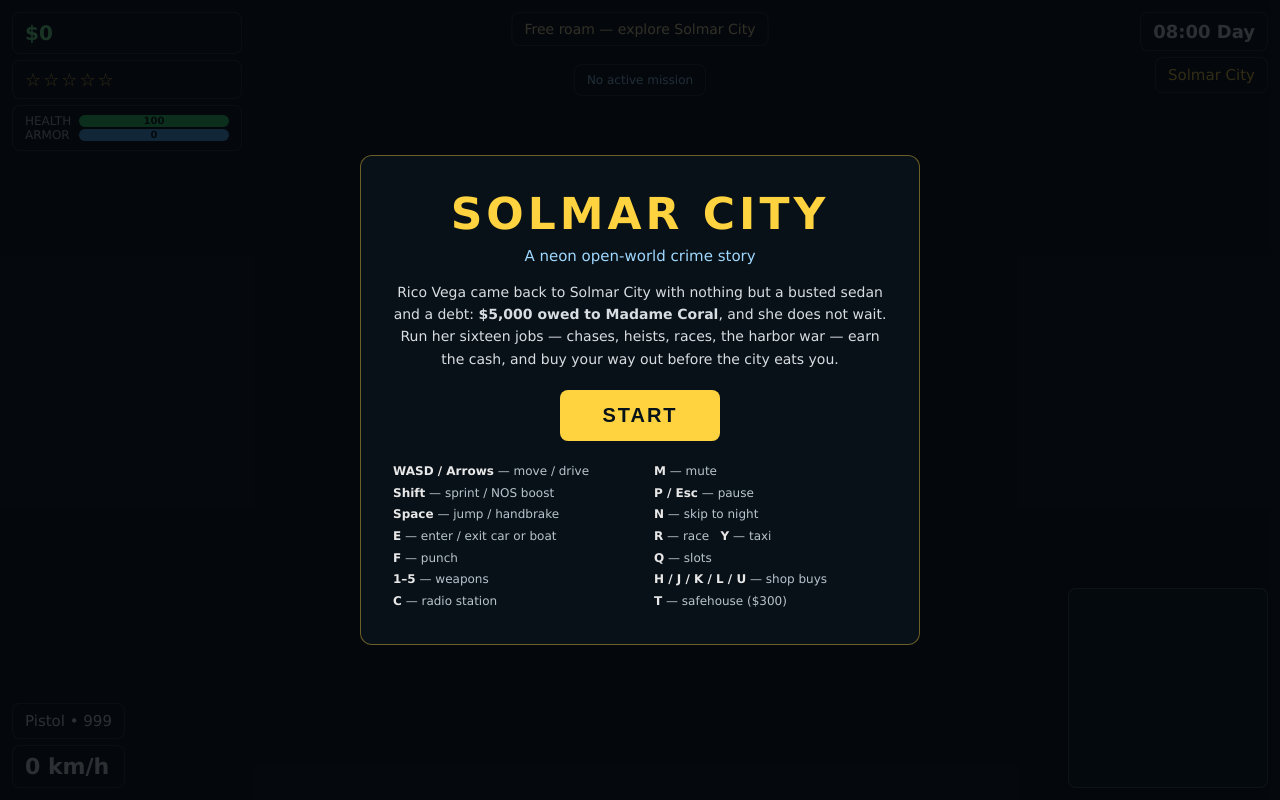
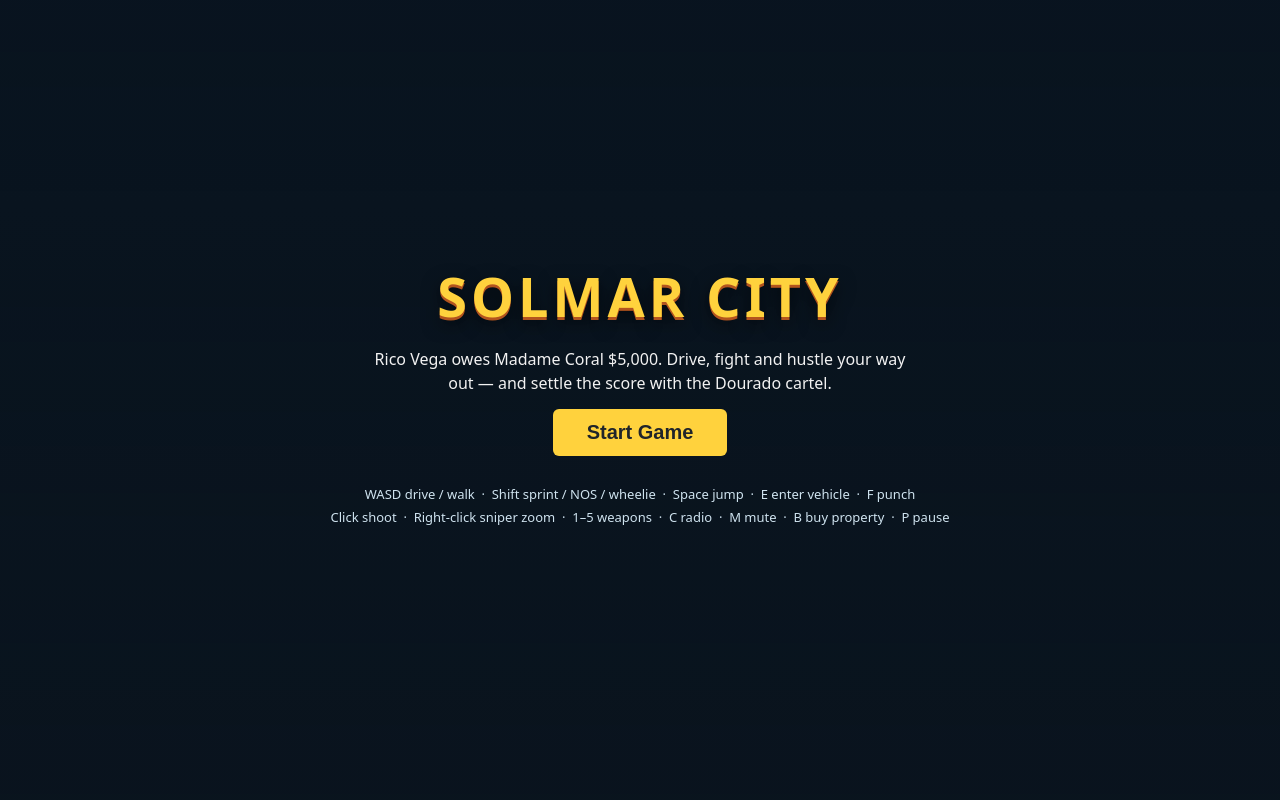
Before and after one commit to riandi21/solmar-city, a plain HTML site: page game/index.html in a window 1280 px wide. Drawn offline with Linux system fonts and the light colour scheme.

Commit message:
v5: Solmar City Round 6 — root + shell

```diff
--- a/game/index.html
+++ b/game/index.html
@@ -1,110 +1,65 @@
-<!DOCTYPE html>
+<!doctype html>
 <html lang="en">
 <head>
 <meta charset="utf-8">
 <meta name="viewport" content="width=device-width, initial-scale=1">
-<title>Solmar City</title>
+<meta name="description" content="Solmar City — an original sun-soaked coastal open-world crime game. Drive, fight and hustle across the city as Rico Vega.">
+<title>Solmar City — Open-World Crime Game</title>
+<style>
+  html, body { margin: 0; height: 100%; overflow: hidden; background: #0c141c; font-family: system-ui, -apple-system, "Segoe UI", sans-serif; color: #f2f2f2; }
+  #game { position: fixed; inset: 0; width: 100%; height: 100%; display: block; touch-action: none; }
+  #hud { position: fixed; inset: 0; pointer-events: none; z-index: 5; }
+  #hud-top { position: absolute; top: 12px; right: 16px; display: flex; gap: 18px; align-items: center; font-weight: 700; text-shadow: 0 1px 3px rgba(0,0,0,.8); }
+  #hud-cash { font-size: 26px; color: #7dff9e; }
+  #hud-clock { font-size: 18px; }
+  #hud-district { font-size: 15px; color: #ffd23d; }
+  #hud-wanted { font-size: 20px; color: #ffd23d; letter-spacing: 2px; }
+  #hud-wanted.hot { color: #ff5a5a; }
+  #hud-health-wrap { position: absolute; top: 52px; right: 16px; display: flex; gap: 8px; align-items: center; font-weight: 700; text-shadow: 0 1px 3px rgba(0,0,0,.8); }
+  #hud-health-bar { width: 170px; height: 13px; background: rgba(0,0,0,.55); border: 1px solid rgba(255,255,255,.35); }
+  #hud-health-fill { height: 100%; width: 100%; background: #3ddc84; }
+  #hud-health-fill.low { background: #ff5a5a; }
+  #hud-armor { position: absolute; top: 76px; right: 16px; font-size: 13px; font-weight: 700; color: #8ecbff; text-shadow: 0 1px 3px rgba(0,0,0,.8); }
+  #hud-weapon { position: absolute; top: 98px; right: 16px; font-size: 14px; font-weight: 700; text-shadow: 0 1px 3px rgba(0,0,0,.8); }
+  #hud-speed { position: absolute; bottom: 18px; right: 18px; font-size: 30px; font-weight: 800; text-shadow: 0 2px 4px rgba(0,0,0,.85); }
+  #hud-nos-wrap { position: absolute; bottom: 60px; right: 18px; display: flex; gap: 8px; align-items: center; font-weight: 700; font-size: 13px; text-shadow: 0 1px 3px rgba(0,0,0,.8); }
+  #hud-nos-bar { width: 130px; height: 10px; background: rgba(0,0,0,.55); border: 1px solid rgba(255,255,255,.35); }
+  #hud-nos-fill { height: 100%; width: 100%; background: #ff8c2e; }
+  #hud-objective { position: absolute; top: 12px; left: 16px; max-width: 430px; font-size: 15px; font-weight: 700; background: rgba(0,0,0,.5); padding: 8px 12px; border-left: 4px solid #ffd23d; }
+  #hud-mission-tracker { position: absolute; top: 64px; left: 16px; font-size: 13px; background: rgba(0,0,0,.45); padding: 5px 10px; }
+  #hud-activity { position: absolute; top: 94px; left: 16px; font-size: 13px; background: rgba(0,0,0,.45); padding: 5px 10px; }
+  #hud-heist { position: absolute; top: 124px; left: 16px; font-size: 13px; background: rgba(0,0,0,.45); padding: 5px 10px; color: #ffd23d; }
+  #hud-revenge { position: absolute; top: 154px; left: 16px; font-size: 13px; background: rgba(0,0,0,.45); padding: 5px 10px; color: #ff9d5c; }
+  #hud-territory { position: absolute; bottom: 218px; left: 16px; font-size: 12px; background: rgba(0,0,0,.5); padding: 6px 10px; }
+  #hud-bike { position: absolute; bottom: 248px; left: 16px; font-size: 12px; background: rgba(0,0,0,.5); padding: 6px 10px; }
+  #hud-tire { position: absolute; bottom: 278px; left: 16px; font-size: 13px; font-weight: 700; background: rgba(120,0,0,.65); padding: 6px 10px; }
+  #hud-properties { position: absolute; bottom: 18px; left: 222px; font-size: 12px; background: rgba(0,0,0,.5); padding: 6px 10px; max-width: 420px; }
+  #hud-toast { position: absolute; top: 38%; left: 50%; transform: translate(-50%, -50%); font-size: 20px; font-weight: 800; text-align: center; background: rgba(0,0,0,.65); padding: 12px 22px; border-radius: 6px; opacity: 0; transition: opacity .25s; max-width: 640px; }
+  #hud-toast.show { opacity: 1; }
+  #hud-minimap { position: absolute; bottom: 12px; left: 12px; width: 200px; height: 200px; border: 2px solid rgba(255,255,255,.55); border-radius: 4px; background: rgba(12,20,28,.82); }
+  #menu { position: fixed; inset: 0; z-index: 10; display: flex; flex-direction: column; align-items: center; justify-content: center; gap: 14px; background: linear-gradient(180deg, rgba(8,20,32,.82), rgba(8,20,32,.55)); text-align: center; padding: 24px; }
+  #menu.hidden, #pause-note.hidden { display: none; }
+  #menu-title { font-size: 54px; font-weight: 900; letter-spacing: 4px; color: #ffd23d; text-shadow: 0 3px 0 #b3541e, 0 6px 18px rgba(0,0,0,.7); margin: 0; }
+  #menu-text { max-width: 560px; font-size: 16px; line-height: 1.5; margin: 0; }
+  #menu-controls { font-size: 13px; line-height: 1.7; color: #cfe3ef; }
+  #start-button { pointer-events: auto; font-size: 20px; font-weight: 800; padding: 12px 34px; border: none; border-radius: 6px; background: #ffd23d; color: #20242a; cursor: pointer; }
+  #start-button:hover { background: #ffe27a; }
+  #pause-note { position: fixed; top: 40%; left: 50%; transform: translate(-50%, -50%); z-index: 9; font-size: 34px; font-weight: 900; letter-spacing: 3px; background: rgba(0,0,0,.65); padding: 14px 30px; border-radius: 8px; }
+</style>
 <script type="importmap">
-{
-  "imports": {
-    "three": "./vendor/three.module.min.js"
-  }
-}
+{ "imports": { "three": "./vendor/three.module.min.js" } }
 </script>
-<style>
-  * { box-sizing: border-box; margin: 0; padding: 0; }
-  html, body { width: 100%; height: 100%; overflow: hidden; background: #0a0f14; font-family: Verdana, Geneva, sans-serif; color: #e8e8e8; }
-  #game-canvas { position: fixed; inset: 0; width: 100%; height: 100%; display: block; }
-  .panel { background: rgba(8, 14, 20, 0.72); border: 1px solid rgba(255, 255, 255, 0.14); border-radius: 8px; padding: 8px 12px; }
-  #hud { position: fixed; inset: 0; pointer-events: none; z-index: 5; font-size: 14px; }
-  #hud-top-left { position: absolute; top: 12px; left: 12px; display: flex; flex-direction: column; gap: 6px; }
-  #hud-cash { font-size: 20px; font-weight: bold; color: #7dff9b; }
-  #hud-stars { color: #ffd23f; font-size: 18px; letter-spacing: 2px; }
-  .bar-row { display: flex; align-items: center; gap: 8px; font-size: 12px; }
-  .bar-label { width: 46px; color: #b8c4cc; }
-  .bar-track { width: 150px; height: 12px; background: rgba(255, 255, 255, 0.15); border-radius: 6px; overflow: hidden; }
-  .bar-fill { height: 100%; width: 100%; text-align: center; font-size: 10px; line-height: 12px; color: #06121a; font-weight: bold; }
-  #hud-health { background: #2ee66b; }
-  #hud-armor { background: #4db8ff; }
-  #hud-top-right { position: absolute; top: 12px; right: 12px; text-align: right; display: flex; flex-direction: column; gap: 6px; align-items: flex-end; }
-  #hud-clock { font-size: 18px; font-weight: bold; }
-  #hud-district { color: #ffd23f; font-size: 15px; }
-  #hud-objective { position: absolute; top: 12px; left: 50%; transform: translateX(-50%); max-width: 44%; text-align: center; font-size: 14px; color: #ffe9a8; }
-  #hud-mission { position: absolute; top: 64px; left: 50%; transform: translateX(-50%); font-size: 12px; color: #9fd8ff; }
-  #hud-activity { position: absolute; top: 88px; left: 50%; transform: translateX(-50%); font-size: 12px; color: #c9f7c9; }
-  #hud-toast { position: absolute; bottom: 120px; left: 50%; transform: translateX(-50%); font-size: 16px; color: #fff; background: rgba(8, 14, 20, 0.8); padding: 8px 16px; border-radius: 8px; display: none; }
-  #hud-bottom-left { position: absolute; bottom: 12px; left: 12px; display: flex; flex-direction: column; gap: 6px; }
-  #hud-weapon { font-size: 15px; }
-  #hud-speed { font-size: 22px; font-weight: bold; }
-  #minimap-wrap { position: absolute; bottom: 12px; right: 12px; }
-  #minimap { width: 200px; height: 200px; border: 1px solid rgba(255, 255, 255, 0.25); border-radius: 8px; background: rgba(8, 18, 28, 0.85); display: block; }
-  #menu { position: fixed; inset: 0; z-index: 10; display: flex; align-items: center; justify-content: center; background: rgba(4, 8, 12, 0.82); }
-  #menu-card { max-width: 560px; width: 92%; text-align: center; padding: 32px; background: rgba(10, 18, 26, 0.95); border: 1px solid rgba(255, 210, 63, 0.4); border-radius: 12px; }
-  #menu-card h1 { font-size: 44px; letter-spacing: 4px; color: #ffd23f; margin-bottom: 8px; }
-  #menu-card h2 { font-size: 15px; font-weight: normal; color: #9fd8ff; margin-bottom: 16px; }
-  #menu-card p.story { font-size: 14px; line-height: 1.6; color: #d8dee2; margin-bottom: 20px; }
-  #start-btn { pointer-events: auto; cursor: pointer; font-size: 20px; font-weight: bold; letter-spacing: 2px; color: #06121a; background: #ffd23f; border: none; border-radius: 8px; padding: 14px 42px; margin-bottom: 20px; }
-  #start-btn:hover { background: #ffe066; }
-  #menu-card .controls { text-align: left; font-size: 12px; line-height: 1.8; color: #b8c4cc; columns: 2; column-gap: 28px; }
-  #menu-card .controls b { color: #e8e8e8; }
-</style>
 </head>
 <body>
-<canvas id="game-canvas"></canvas>
-
-<div id="hud">
-  <div id="hud-top-left">
-    <div id="hud-cash" class="panel">$0</div>
-    <div id="hud-stars" class="panel">☆☆☆☆☆</div>
-    <div class="panel">
-      <div class="bar-row"><span class="bar-label">HEALTH</span><div class="bar-track"><div id="hud-health" class="bar-fill">100</div></div></div>
-      <div class="bar-row"><span class="bar-label">ARMOR</span><div class="bar-track"><div id="hud-armor" class="bar-fill">0</div></div></div>
-    </div>
-  </div>
-  <div id="hud-top-right">
-    <div id="hud-clock" class="panel">08:00 Day</div>
-    <div id="hud-district" class="panel">Solmar City</div>
-  </div>
-  <div id="hud-objective" class="panel">Free roam — explore Solmar City</div>
-  <div id="hud-mission" class="panel">No active mission</div>
-  <div id="hud-activity" class="panel" style="display:none"></div>
-  <div id="hud-toast"></div>
-  <div id="hud-bottom-left">
-    <div id="hud-weapon" class="panel">Pistol • 999</div>
-    <div id="hud-speed" class="panel">0 km/h</div>
-    <div id="hud-radio" class="panel" style="display:none"></div>
-  </div>
-  <div id="minimap-wrap"><canvas id="minimap" width="200" height="200"></canvas></div>
+<canvas id="game" aria-label="Solmar City: an open-world crime game. Drive, fight and hustle across the city."></canvas>
+<div id="hud"></div>
+<div id="pause-note" class="hidden">PAUSED — press P to resume</div>
+<div id="menu">
+  <h1 id="menu-title">SOLMAR CITY</h1>
+  <p id="menu-text">Rico Vega owes Madame Coral $5,000. Drive, fight and hustle your way out — and settle the score with the Dourado cartel.</p>
+  <button id="start-button" type="button">Start Game</button>
+  <p id="menu-controls">WASD drive / walk &nbsp;·&nbsp; Shift sprint / NOS / wheelie &nbsp;·&nbsp; Space jump &nbsp;·&nbsp; E enter vehicle &nbsp;·&nbsp; F punch<br>Click shoot &nbsp;·&nbsp; Right-click sniper zoom &nbsp;·&nbsp; 1–5 weapons &nbsp;·&nbsp; C radio &nbsp;·&nbsp; M mute &nbsp;·&nbsp; B buy property &nbsp;·&nbsp; P pause</p>
 </div>
-
-<div id="menu">
-  <div id="menu-card">
-    <h1>SOLMAR CITY</h1>
-    <h2>A neon open-world crime story</h2>
-    <p class="story">Rico Vega came back to Solmar City with nothing but a busted sedan and a debt:
-    <b>$5,000 owed to Madame Coral</b>, and she does not wait. Run her sixteen jobs —
-    chases, heists, races, the harbor war — earn the cash, and buy your way out
-    before the city eats you.</p>
-    <button id="start-btn" type="button">START</button>
-    <div class="controls">
-      <div><b>WASD / Arrows</b> — move / drive</div>
-      <div><b>Shift</b> — sprint / NOS boost</div>
-      <div><b>Space</b> — jump / handbrake</div>
-      <div><b>E</b> — enter / exit car or boat</div>
-      <div><b>F</b> — punch</div>
-      <div><b>1–5</b> — weapons</div>
-      <div><b>C</b> — radio station</div>
-      <div><b>M</b> — mute</div>
-      <div><b>P / Esc</b> — pause</div>
-      <div><b>N</b> — skip to night</div>
-      <div><b>R</b> — race &nbsp; <b>Y</b> — taxi</div>
-      <div><b>Q</b> — slots</div>
-      <div><b>H / J / K / L / U</b> — shop buys</div>
-      <div><b>T</b> — safehouse ($300)</div>
-    </div>
-  </div>
-</div>
-
 <script type="module" src="./src/main.js"></script>
 </body>
 </html>
```
